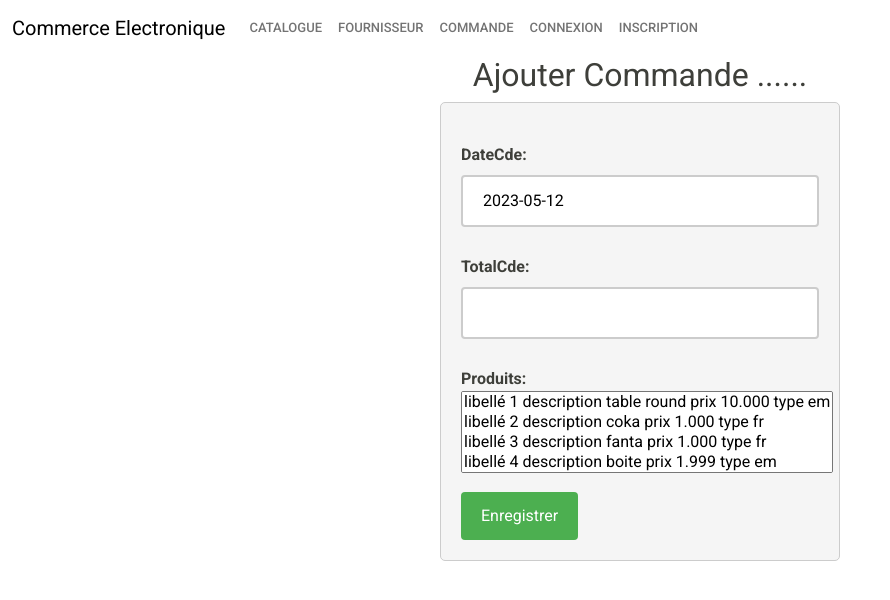
After one commit to batoutaa/Django, a Django app: page /magasin/add_commande in a window 1280 px wide. The commit adds this page. Shown: the top 600 px of the page, without its empty margins (0-890 px from the left). Run offline with Django 4.2, Linux system fonts and the light colour scheme; data comes from the database, SQL or seed files in the repository; both versions use the stored data as it was after the commit; some libraries are stand-ins or nearby versions.

Commit message:
second commit

```diff
--- a/djangoenv/mysite/magasin/forms.py
+++ b/djangoenv/mysite/magasin/forms.py
@@ -24,3 +24,7 @@ class UserRegistrationForm(UserCreationForm):
 class Meta(UserCreationForm.Meta):
     model = User
     fields = UserCreationForm.Meta.fields + ('first_name', 'last_name' , 'email')
+class CommandeForm(ModelForm):
+    class Meta:
+        model=command
+        fields="__all__"
--- a/djangoenv/mysite/magasin/templates/magasin/base.html
+++ b/djangoenv/mysite/magasin/templates/magasin/base.html
@@ -31,6 +31,9 @@ href="{% static 'magasin\static\css\base.css'%}">
             <li class="nav-item active">
                 <a class="nav-link" href="{% url 'affichefou' %}">Fournisseur <span class="sr-only"></span></a>
                 </li>
+                <li class="nav-item active">
+                  <a class="nav-link" href="{% url 'Commande' %}">Commande  <span class="sr-only"></span></a>
+                  </li>
         </ul>
         <ul class="navbar-nav ml-auto">
           {% if user.is_authenticated %}
--- /dev/null
+++ b/djangoenv/mysite/magasin/templates/magasin/commande/cart.html
@@ -0,0 +1,70 @@
+{% include 'magasin/base.html' %}
+{% load static %}
+<link rel="stylesheet" href="{% static 'css/bootstrap.min3.css' %}">
+{% block content %}
+ <div class="col-md-12 text-center">
+ <h2>Ajouter Commande ...... </h2>
+ </div>
+ <div class="login-container">
+ <form method='POST' enctype="multipart/form-data" >
+    <div class="post-form">
+ {% csrf_token %}
+ {{ form.as_p }}
+ <button type="submit" class="button">Enregistrer</button>
+ </form>
+</div>
+ <style>
+    .login-container {
+        max-width: 400px;
+        margin: 0 auto;
+        padding: 20px;
+        border: 1px solid #ccc;
+        border-radius: 5px;
+        background-color: #f5f5f5;
+      }
+    .post-form {
+        max-width: 100%;
+        margin: 0 auto;
+      }
+
+      .post-form input[type="text"],
+      .post-form input[type="number"],
+      .post-form textarea {
+        width: 100%;
+        padding: 12px 20px;
+        margin: 8px 0;
+        box-sizing: border-box;
+        border: 2px solid #ccc;
+        border-radius: 4px;
+        resize: none;
+      }
+
+        .button {
+        background-color: #4CAF50;
+        color: white;
+        padding: 12px 20px;
+        border: none;
+        border-radius: 4px;
+        cursor: pointer;
+      }
+
+      .button:hover {
+        background-color: #45a049;
+      }
+
+      .post-form label {
+        display: block;
+        font-weight: bold;
+        margin-top: 20px;
+      }
+
+      .post-form .form-group {
+        margin-bottom: 20px;
+      }
+
+      .post-form .form-group:last-child {
+        margin-bottom: 0;
+      }
+
+ </style>
+{% endblock %}
--- a/djangoenv/mysite/magasin/urls.py
+++ b/djangoenv/mysite/magasin/urls.py
@@ -1,6 +1,12 @@
 from django.urls import path,include
 from . import views
-
+from django.contrib.auth.views import (
+    LogoutView,
+    PasswordResetView,
+    PasswordResetDoneView,
+    PasswordResetConfirmView,
+    PasswordResetCompleteView
+)
 urlpatterns =[
     path('',views.index,name='index'),
     path('affichefou/',views.affichefou,name='affichefou'),
@@ -29,5 +35,15 @@ urlpatterns =[
 
     path('delete_fou/',views.delete_fou,name='delete_fou'),
     path('fou/<int:fou_id>/Delete', views.delete_fou, name='delete_fou'),
+    ####### Password rest #######
+    path('password-reset/', PasswordResetView.as_view(template_name='magasin/users/password_reset.html'),name='password-reset'),
+    path('password-reset/done/', PasswordResetDoneView.as_view(template_name='magasin/users/password_reset_done.html'),name='password_reset_done'),
+    path('password-reset-confirm/<uidb64>/<token>/', PasswordResetConfirmView.as_view(template_name='magasin/users/password_reset_confirm.html'),name='password_reset_confirm'),
+    path('password-reset-complete/',PasswordResetCompleteView.as_view(template_name='magasin/users/password_reset_complete.html'),name='password_reset_complete'),
 
-]
+    path('password-reset/', PasswordResetView.as_view(template_name='magasin/users/password_reset.html',html_email_template_name='users/password_reset_email.html'),name='password-reset'),
+
+
+    path("add_commande",views.add_commande,name="Commande"),
+    path('detail_commande/<int:id>/',views.commande_detail,name="detailcomm"),
+ ]
--- a/djangoenv/mysite/magasin/views.py
+++ b/djangoenv/mysite/magasin/views.py
@@ -1,8 +1,8 @@
 from django.http import HttpResponseRedirect
-from .models import produit
+from .models import produit,command
 from .forms import *
 from django.shortcuts import redirect, render
-from .forms import ProduitForm, FournisseurForm,UserRegistrationForm
+from .forms import ProduitForm, FournisseurForm,UserRegistrationForm,CommandeForm
 from django.contrib.auth import login, authenticate
 from django.contrib import messages
 from django.shortcuts import render, get_object_or_404
@@ -107,3 +107,41 @@ def delete_fou(request, fou_id):
         f.delete()
         return redirect('affichefou')
     return render(request, 'magasin/delete_fournisseur.html', {'fournisseur': f})
+def add_commande(request):
+    # Create an empty form for adding a new commande
+    form = CommandeForm()
+
+    if request.method == 'POST':
+        # Fill the form with the submitted data
+        form = CommandeForm(request.POST)
+
+        if form.is_valid():
+            # Save the commande instance to the database
+            commande = form.save()
+
+            # Add the selected products to the commande instance
+            for produit_id in request.POST.getlist('produits'):
+                Produit = produit.objects.get(id=produit_id)
+                commande.produits.add(Produit)
+
+            # Update the totalCde field based on the selected products' prices
+            total = sum([produit.prix for produit in commande.produits.all()])
+            commande.totalCde = total
+            commande.save()
+
+            # Redirect to the detail view of the newly created commande
+            return redirect('detailcomm', commande.pk)
+
+    context = {
+        'form': form,
+        'produits': produit.objects.all(),
+    }
+
+    return render(request, 'magasin/commande/cart.html', context)
+
+def commande_detail(request,id):
+    commande = get_object_or_404(command, pk=id)
+    context = {
+        'commande': commande
+    }
+    return render(request, 'magasin/commande/commande_detail.html', context)
--- a/djangoenv/mysite/mysite/urls.py
+++ b/djangoenv/mysite/mysite/urls.py
@@ -26,4 +26,7 @@ urlpatterns = [
     path('accounts/', include('django.contrib.auth.urls')),
     path('login/',auth_views.LoginView.as_view(template_name='registration/login.html'), name = 'login'),
     path('logout/',auth_views.LogoutView.as_view(template_name='registration/logout.html'), name ='logout'),
+
+
+
 ]+ static(settings.MEDIA_URL, document_root= settings.MEDIA_ROOT)
--- a/djangoenv/mysite/templates/registration/login.html
+++ b/djangoenv/mysite/templates/registration/login.html
@@ -33,7 +33,7 @@ S'inscrire
 </a>
 <br>
 Mot de passe oublié ?
-<a href="#">
+<a href="{% url 'password-reset' %}">
 Renouveler mon mot de passe
 </a>
 </small>
```
Also changed, not shown: djangoenv/mysite/magasin/templates/magasin/commande/commande_detail.html (added, +33 -0 lines), djangoenv/mysite/magasin/templates/magasin/users/password_reset.html (added, +22 -0 lines), djangoenv/mysite/magasin/templates/magasin/users/password_reset_complete.html (added, +10 -0 lines), djangoenv/mysite/magasin/templates/magasin/users/password_reset_confirm.html (added, +26 -0 lines), djangoenv/mysite/magasin/templates/magasin/users/password_reset_done.html (added, +10 -0 lines), djangoenv/mysite/magasin/templates/magasin/users/password_reset_email.html (added, +13 -0 lines), djangoenv/mysite/mysite/settings.py (+7 -0 lines), djangoenv/mysite/db.sqlite3.
